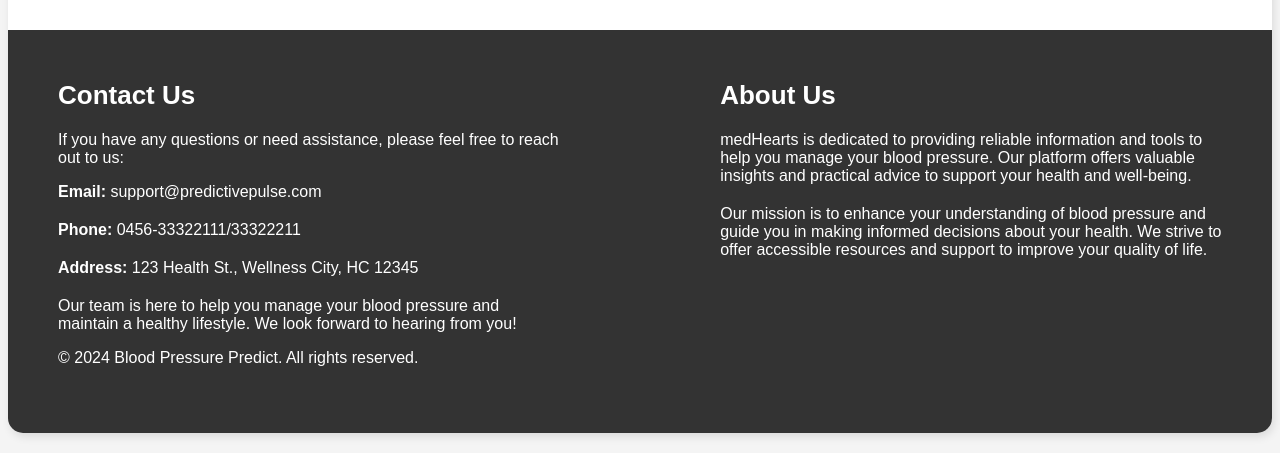
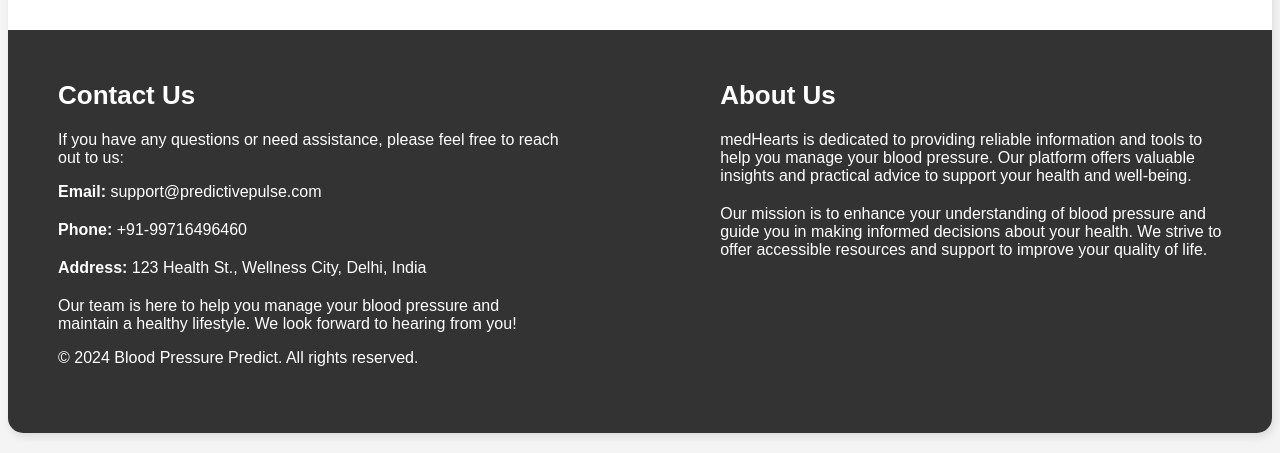
Before and after one commit to Priyanshu-SR/medHearts, a Flask app: template Flask/templates/result.html in a window 1280 px wide. Shown: the part 533-986 px from the top of the page. Run offline with Flask 3, Linux system fonts and the light colour scheme; the template is opened without the code that fills it, so the values that code supplies are empty; parts of the project's set-up code (start-up, migrations or seed data) failed here and were passed over.

Commit message:
result.html

```diff
--- a/Flask/templates/result.html
+++ b/Flask/templates/result.html
@@ -155,8 +155,8 @@
                 <p>If you have any questions or need assistance, please feel free to reach out to us:</p>
                 <ul>
                     <li><strong>Email:</strong> support@predictivepulse.com</li>
-                    <li><strong>Phone:</strong> 0456-33322111/33322211</li>
-                    <li><strong>Address:</strong> 123 Health St., Wellness City, HC 12345</li>
+                    <li><strong>Phone:</strong> +91-99716496460</li>
+                    <li><strong>Address:</strong> 123 Health St., Wellness City, Delhi, India</li>
                 </ul>
                 <p>Our team is here to help you manage your blood pressure and maintain a healthy lifestyle. We look
                     forward to hearing from you!</p>
```
